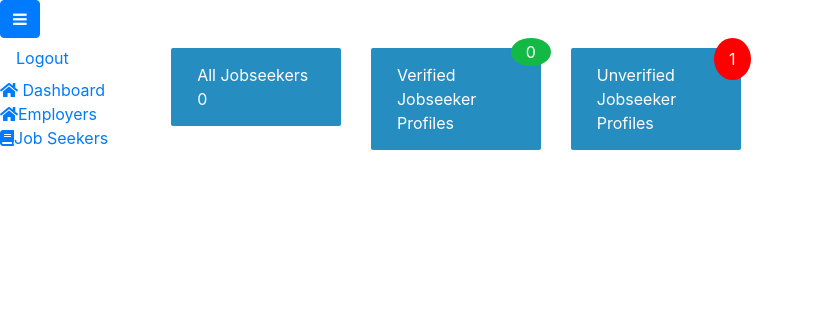
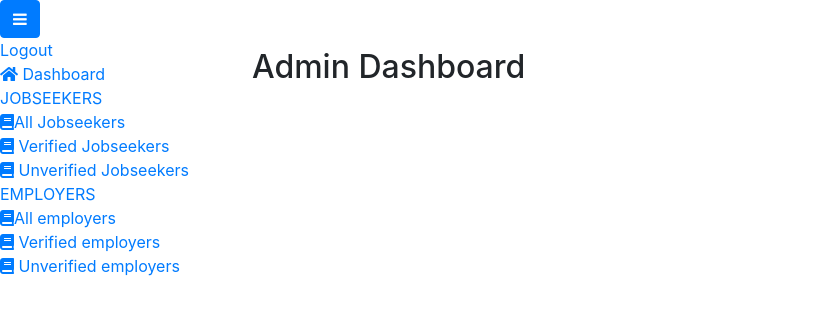
Before and after one commit to ngetichnicholas/Job-Seeking-App, a Django app: page /admin_dashboard/ in a window 1280 px wide. Shown: the top 315 px of the page, without its empty margins (0-814 px from the left). Run offline with Django 3.2, Linux system fonts and the light colour scheme; the visitor is signed in with stand-in values (Sample User, id 1); data comes from the database, SQL or seed files in the repository; some libraries are stand-ins or nearby versions.

Commit message:
Update admin dashboard links

```diff
--- a/Job_Seeking_App/templates/admin/admin_base.html
+++ b/Job_Seeking_App/templates/admin/admin_base.html
@@ -37,22 +37,40 @@
       </div>
       <ul class="list-unstyled components mb-5">
         {% if user.is_authenticated %}
-
-        <a class="nav-item nav-link" href="/logout">Logout</a>
-
+        <li class="active">
+          <a href="/logout">Logout</a>
+        </li>
         {% else %}
-
-        <a class="nav-item nav-link"  href="{% url 'login' %}">Login</a>
-
+        <li class="active">
+            <a  href="{% url 'login' %}">Login</a>
+        </li>
         {% endif %}
         <li class="active">
           <a href="{% url 'admin_dashboard' %}"><i class="fas fa-home"></i> Dashboard</a>
         </li>
         <li class="active">
-          <a href=""><i class="fas fa-home"></i>Employers</a>
+          <a href="">JOBSEEKERS</a>
         </li>
         <li class="active">
-            <a href=""><i class="fas fa-book"></i>Job Seekers</a>
+            <a href="{% url 'all_jobseekers' %}"><i class="fas fa-book"></i>All Jobseekers</a>
+        </li>
+        <li class="active">
+          <a href="{% url 'verified_jobseekers' %}"><i class="fas fa-book"></i> Verified Jobseekers</a>
+        </li>
+        <li class="active">
+          <a href="{% url 'unverified_jobseekers' %}"><i class="fas fa-book"></i> Unverified Jobseekers</a>
+        </li>
+        <li class="active">
+          <a href="">EMPLOYERS</a>
+        </li>
+        <li class="active">
+            <a href="{% url 'all_employers' %}"><i class="fas fa-book"></i>All employers</a>
+        </li>
+        <li class="active">
+          <a href="{% url 'verified_employers' %}"><i class="fas fa-book"></i> Verified employers</a>
+        </li>
+        <li class="active">
+          <a href="{% url 'unverified_employers' %}"><i class="fas fa-book"></i> Unverified employers</a>
         </li>
       </ul>
 
--- a/Job_Seeking_App/templates/admin/admin_dashboard.html
+++ b/Job_Seeking_App/templates/admin/admin_dashboard.html
@@ -2,28 +2,7 @@
 {% load bootstrap4 %}
 {% block content %}
 <div class="container">
-  <div class="row">
-    <div class="col-md-3">
-      <a href="{% url 'all_jobseekers' %}" class="notification all_jobseekers">
-        <span class="btns">All Jobseekers</span>
-        <span class="badge1">{{all_jobseekers.count}}</span>
-      </a>
-     </div>
-     <div class="col-md-3">
-      <a href="{% url 'verified_jobseekers' %}" class="notification verified">
-        <span class="btns">Verified Jobseeker Profiles</span>
-        <span class="badge2">{{verified_jobseekers.count}}</span>
-      </a>
-
-     </div>
-     <div class="col-md-3">
-      <a href="{% url 'unverified_jobseekers' %}" class="notification unverified">
-        <span class="btns">Unverified Jobseeker Profiles </span>
-        <span class="badge3">{{unverified_jobseekers.count}}</span>
-      </a>
-
-     </div>
-  </div>
+<h2>Admin Dashboard</h2>
 </div>
 
 {% endblock %}
--- a/Job_Seeking_App/urls.py
+++ b/Job_Seeking_App/urls.py
@@ -26,6 +26,13 @@ urlpatterns = [
     path('delete_jobseeker/<int:jobseeker_id>', app_views.delete_jobseeker,name='delete_jobseeker'),
     path('jobseeker_details/<int:jobseeker_id>', app_views.jobseeker_details,name='jobseeker_details'),
 
+    path('all_employers',app_views.all_employers,name='all_employers'),
+    path('verified_employers',app_views.verified_employers,name='verified_employers'),
+    path('unverified_employers',app_views.unverified_employers,name='unverified_employers'),
+    path('verify_employer/<int:employer_id>',app_views.verify_employer,name='verify_employer'),
+    path('delete_employer/<int:employer_id>', app_views.delete_employer,name='delete_employer'),
+    path('employer_details/<int:employer_id>', app_views.employer_details,name='employer_details'),
+
 
     # get single jobseeker details from
     path('specific_jobseeker/<int:jobseeker_id>', app_views.single_jobseeker,name='specific_details'),
```
